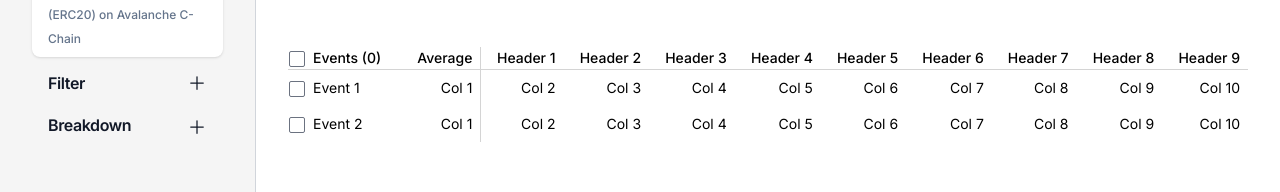
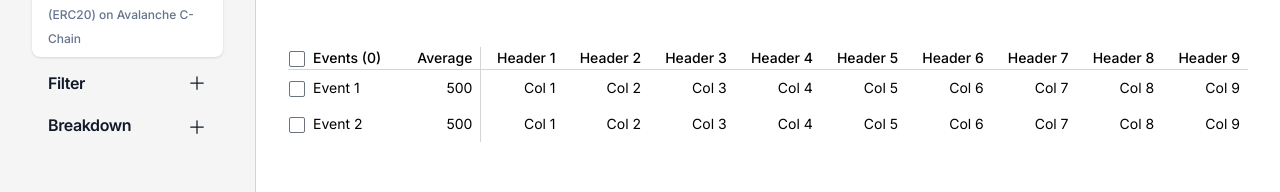
Before and after one commit to thomazjb/chainskope-chart-page, a Next.js app: page /Boards in a window 1280 px wide. Shown: the part 661-853 px from the top of the page. Built offline with nearby package versions, Linux system fonts and the light colour scheme.

Commit message:
improving ChartEvents

```diff
--- a/src/components/ChartEvents.tsx
+++ b/src/components/ChartEvents.tsx
@@ -55,7 +55,7 @@ const ChartEvents: React.FC<TableProps> = () => {
                         </td>
                         {Array.from({ length: 10 }, (_, colIndex) => (
                             <td key={colIndex} className={`p-2 text-right ${colIndex === 0 ? 'border-r border-neutral-300' : ''}`}>
-                                Col {colIndex + 1}
+                                {colIndex === 0 ? '500' : ('Col ' + colIndex)}
                             </td>
                         ))}
                     </tr>
```
